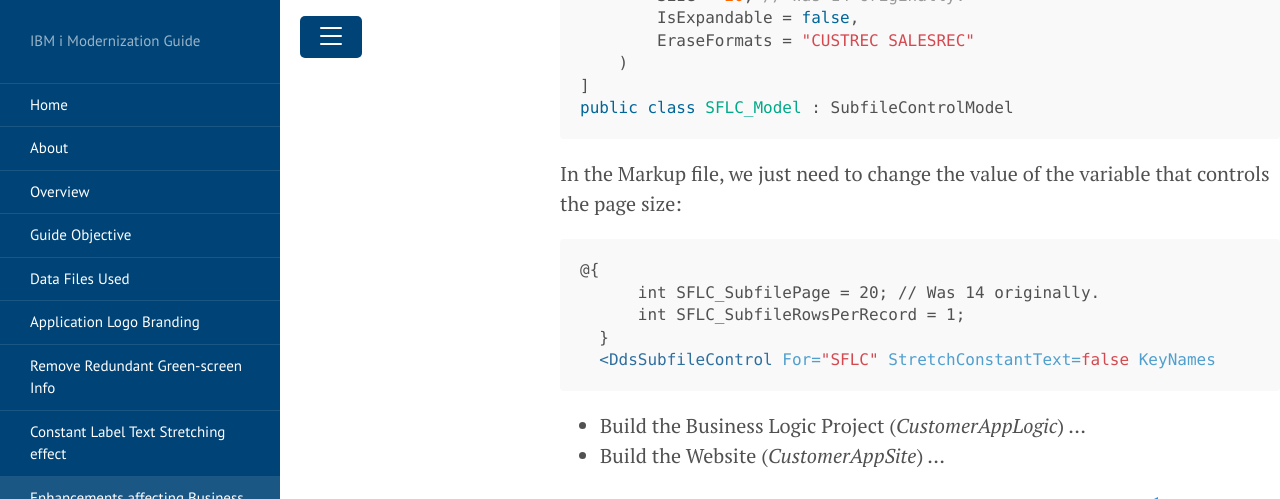
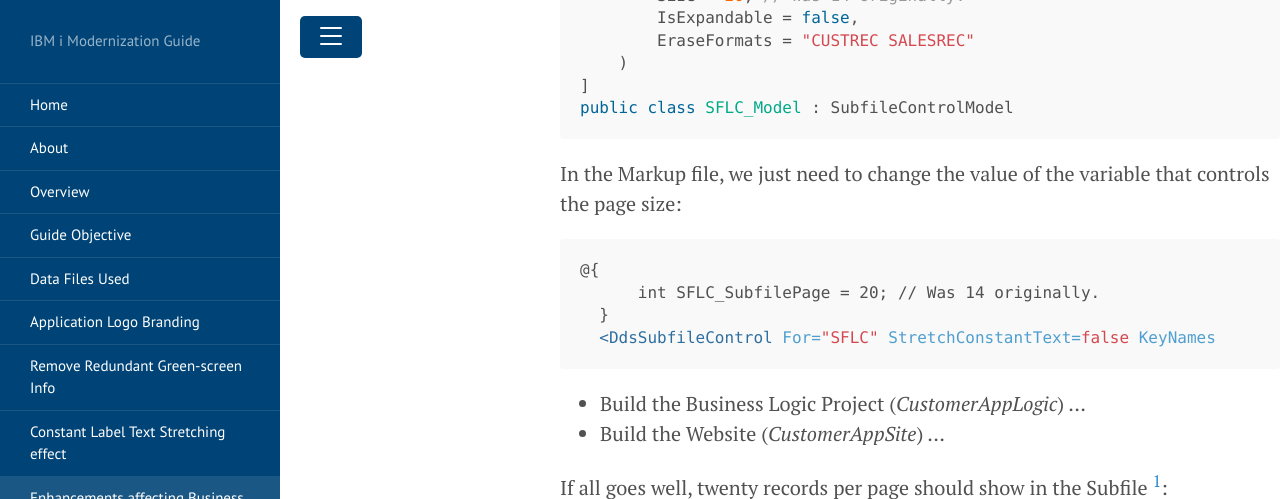
Before and after one commit to ASNA/SunFarm, a Jekyll site: the page built from docs/enhancements-affecting-logic.md, in a window 1280 px wide and 900 px high, scrolled down 3247 px, cut to the strip 0-499 px from the top of the window. Built offline with Jekyll 4.4.1, drawn with Linux system fonts in a browser that asks for light colours.

Commit message:
Updated according to most recent Migration.

````diff
--- a/docs/enhancements-affecting-logic.md
+++ b/docs/enhancements-affecting-logic.md
@@ -115,7 +115,6 @@ In the Markup file, we just need to change the value of the variable that contro
 ```html
 @{
       int SFLC_SubfilePage = 20; // Was 14 originally.
-      int SFLC_SubfileRowsPerRecord = 1;
   }
   <DdsSubfileControl For="SFLC" StretchConstantText=false KeyNames
 ```
````
